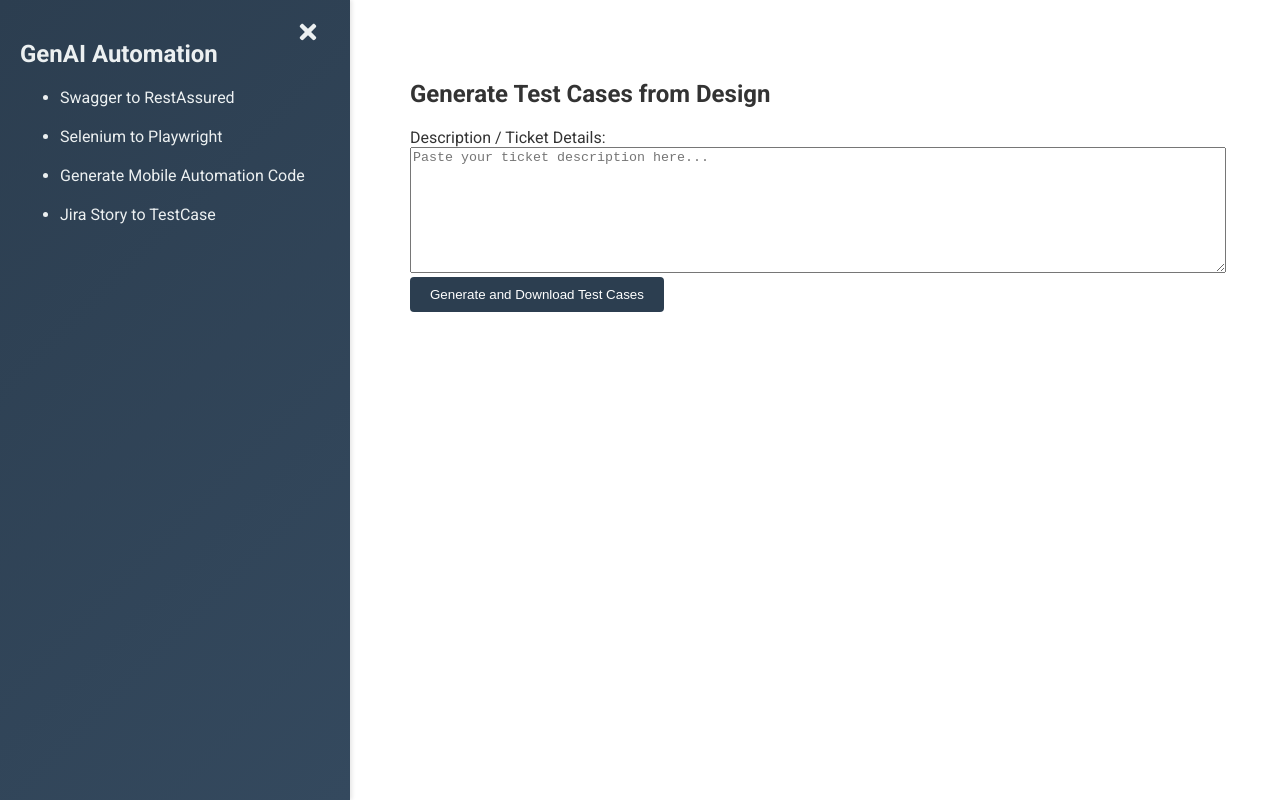
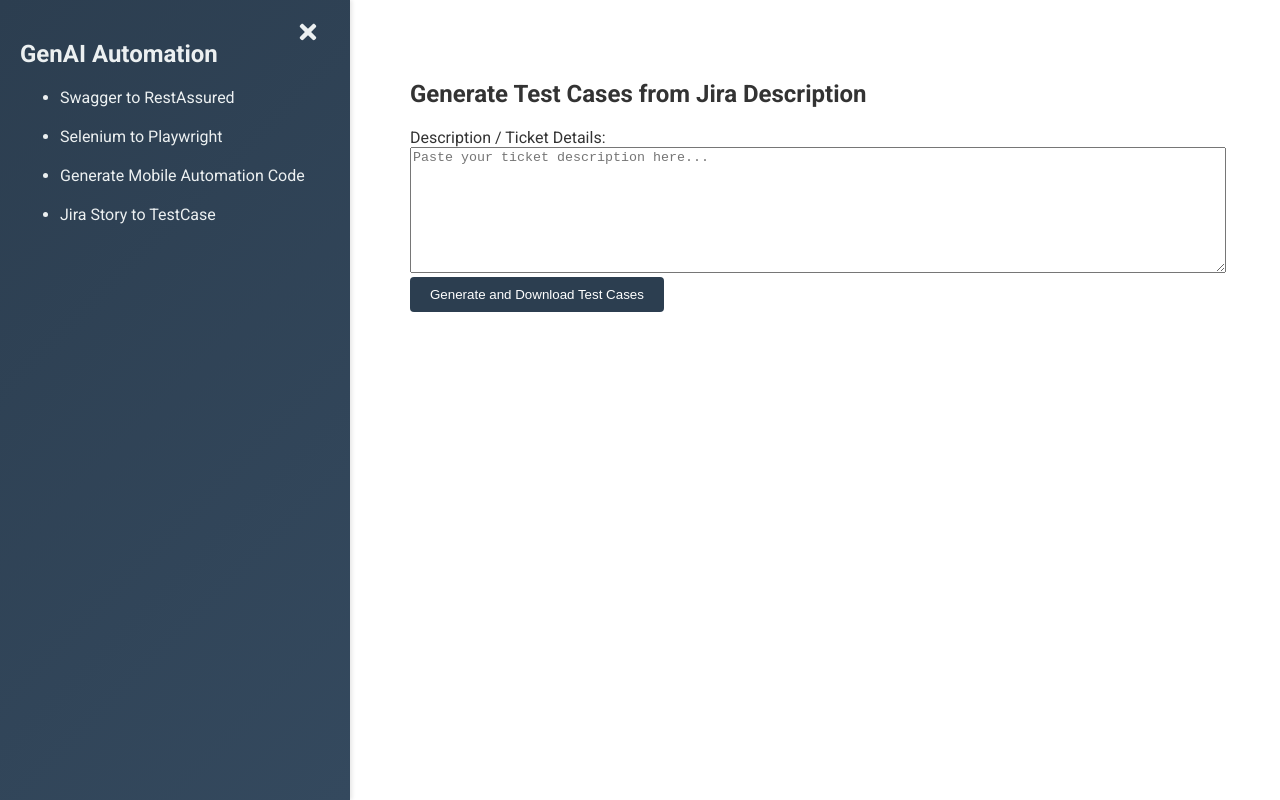
Before and after one commit to Anirudho747/AI-FE, a React (Create React App) app: page /description-to-testcase in a window 1280 px wide. Built offline with nearby package versions, Linux system fonts and the light colour scheme.

Commit message:
Testcases generation title rectified

```diff
--- a/src/components/GenerateTestFromDesign.js
+++ b/src/components/GenerateTestFromDesign.js
@@ -50,7 +50,7 @@
 
     return (
         <div className="main-content">
-            <h2>Generate Test Cases from Design</h2>
+            <h2>Generate Test Cases from Jira Description</h2>
 
             <div className="form-group">
                 <label>Description / Ticket Details:</label>
```
